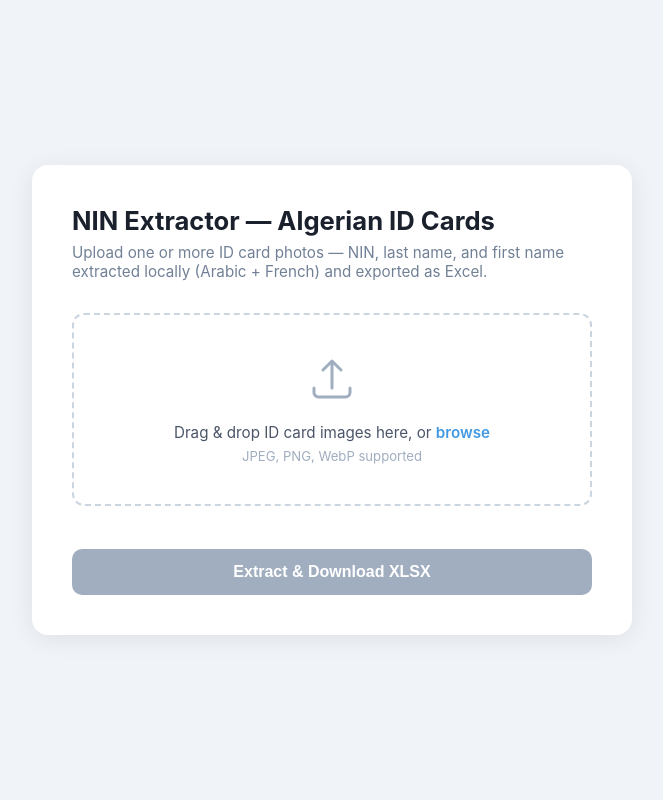
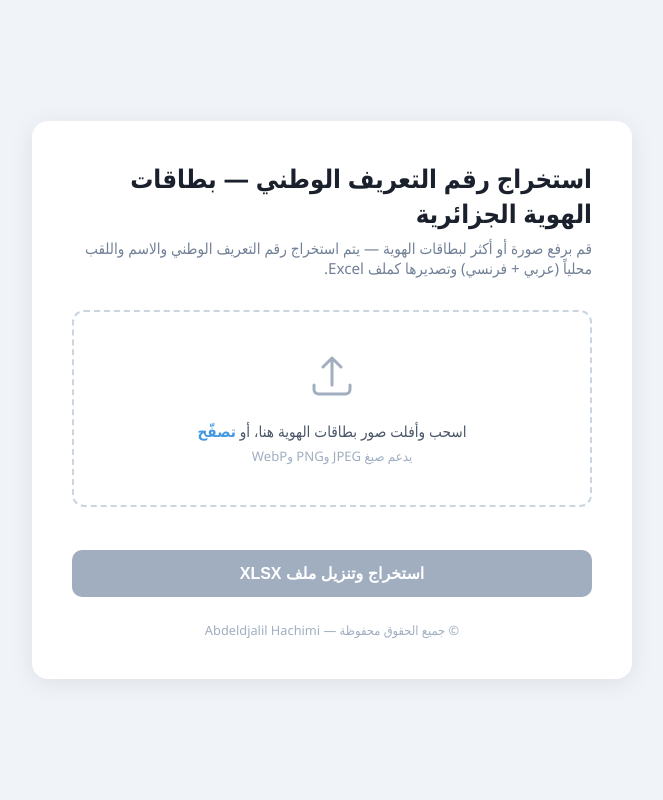
Before and after one commit to abdeldjalilhachimi/image-cards-id-to-excel, a FastAPI app: page / in a window 1280 px wide. Shown: the whole page, without its empty margins (308-971 px from the left). Run offline with FastAPI, Linux system fonts and the light colour scheme.

```diff
--- a/requirements.txt
+++ b/requirements.txt
@@ -11,4 +11,3 @@ python-multipart==0.0.20
 jinja2==3.1.5
 pillow==11.1.0
 numpy==1.26.4
-python-bidi==0.4.2
--- a/templates/index.html
+++ b/templates/index.html
@@ -1,17 +1,18 @@
 <!DOCTYPE html>
-<html lang="en">
+<html lang="ar" dir="rtl">
 <head>
   <meta charset="UTF-8" />
   <meta name="viewport" content="width=device-width, initial-scale=1.0" />
-  <title>NIN Extractor — Algerian ID Cards</title>
+  <title>استخراج رقم التعريف الوطني — بطاقات الهوية الجزائرية</title>
   <style>
     *, *::before, *::after { box-sizing: border-box; margin: 0; padding: 0; }
 
     body {
-      font-family: -apple-system, BlinkMacSystemFont, "Segoe UI", Roboto, sans-serif;
+      font-family: "Segoe UI", Tahoma, Arial, sans-serif;
       background: #f0f4f8;
       min-height: 100vh;
       display: flex;
+      flex-direction: column;
       align-items: center;
       justify-content: center;
       padding: 2rem;
@@ -95,7 +96,7 @@
     .file-item svg { flex-shrink: 0; color: #68d391; }
 
     .file-item .remove {
-      margin-left: auto;
+      margin-right: auto;
       cursor: pointer;
       color: #fc8181;
       font-size: 1.1rem;
@@ -149,30 +150,39 @@
       animation: spin 0.7s linear infinite;
     }
     @keyframes spin { to { transform: rotate(360deg); } }
+
+    .copyright {
+      margin-top: 1.5rem;
+      text-align: center;
+      font-size: 0.8rem;
+      color: #a0aec0;
+    }
   </style>
 </head>
 <body>
   <div class="card">
-    <h1>NIN Extractor — Algerian ID Cards</h1>
-    <p class="subtitle">Upload one or more ID card photos — NIN, last name, and first name extracted locally (Arabic + French) and exported as Excel.</p>
+    <h1>استخراج رقم التعريف الوطني — بطاقات الهوية الجزائرية</h1>
+    <p class="subtitle">قم برفع صورة أو أكثر لبطاقات الهوية — يتم استخراج رقم التعريف الوطني والاسم واللقب محلياً (عربي + فرنسي) وتصديرها كملف Excel.</p>
 
     <div class="drop-zone" id="dropZone">
       <svg xmlns="http://www.w3.org/2000/svg" fill="none" viewBox="0 0 24 24" stroke="currentColor">
         <path stroke-linecap="round" stroke-linejoin="round" stroke-width="1.5"
           d="M3 16.5v2.25A2.25 2.25 0 005.25 21h13.5A2.25 2.25 0 0021 18.75V16.5m-13.5-9L12 3m0 0l4.5 4.5M12 3v13.5"/>
       </svg>
-      <p>Drag &amp; drop ID card images here, or <span id="browseBtn">browse</span></p>
-      <p style="margin-top:0.4rem;font-size:0.82rem;color:#a0aec0;">JPEG, PNG, WebP supported</p>
+      <p>اسحب وأفلت صور بطاقات الهوية هنا، أو <span id="browseBtn">تصفّح</span></p>
+      <p style="margin-top:0.4rem;font-size:0.82rem;color:#a0aec0;">يدعم صيغ JPEG وPNG وWebP</p>
       <input type="file" id="fileInput" accept="image/*" multiple />
     </div>
 
     <div class="file-list" id="fileList"></div>
 
     <button class="btn" id="submitBtn" disabled>
-      Extract &amp; Download XLSX
+      استخراج وتنزيل ملف XLSX
     </button>
 
     <div class="status" id="status"></div>
+
+    <p class="copyright">© جميع الحقوق محفوظة — Abdeldjalil Hachimi</p>
   </div>
 
   <script>
@@ -220,7 +230,7 @@
             <path d="M12 2C6.48 2 2 6.48 2 12s4.48 10 10 10 10-4.48 10-10S17.52 2 12 2zm-2 14.5v-9l6 4.5-6 4.5z"/>
           </svg>
           <span>${f.name}</span>
-          <button class="remove" data-idx="${i}" title="Remove">×</button>`;
+          <button class="remove" data-idx="${i}" title="حذف">×</button>`;
         fileList.appendChild(item);
       });
       fileList.querySelectorAll('.remove').forEach(btn => {
@@ -243,8 +253,8 @@
       if (!files.length) return;
 
       submitBtn.disabled = true;
-      submitBtn.innerHTML = '<div class="spinner"></div> Processing…';
-      setStatus(`Running local OCR on ${files.length} image(s) — this may take a few seconds per card…`, 'info');
+      submitBtn.innerHTML = '<div class="spinner"></div> جارٍ المعالجة…';
+      setStatus(`جارٍ تشغيل التعرف الضوئي على ${files.length} صورة — قد يستغرق ذلك بضع ثوانٍ لكل بطاقة…`, 'info');
 
       const form = new FormData();
       files.forEach(f => form.append('files', f));
@@ -254,19 +264,18 @@
 
         if (!resp.ok) {
           const txt = await resp.text();
-          throw new Error(txt || `Server error ${resp.status}`);
+          throw new Error(txt || `خطأ في الخادم ${resp.status}`);
         }
 
         const data = await resp.json();
-        // Plain GET → browser handles Content-Disposition: attachment automatically
         window.location.href = '/download/' + data.token;
 
-        setStatus(`Done! ${files.length} card(s) processed. Download started.`, 'ok');
+        setStatus(`تمّ! تمت معالجة ${files.length} بطاقة. بدأ التنزيل.`, 'ok');
       } catch (err) {
-        setStatus('Error: ' + err.message, 'error');
+        setStatus('خطأ: ' + err.message, 'error');
       } finally {
         submitBtn.disabled = files.length === 0;
-        submitBtn.innerHTML = 'Extract &amp; Download XLSX';
+        submitBtn.innerHTML = 'استخراج وتنزيل ملف XLSX';
       }
     });
   </script>
```
Also changed, not shown: 1 other file.
